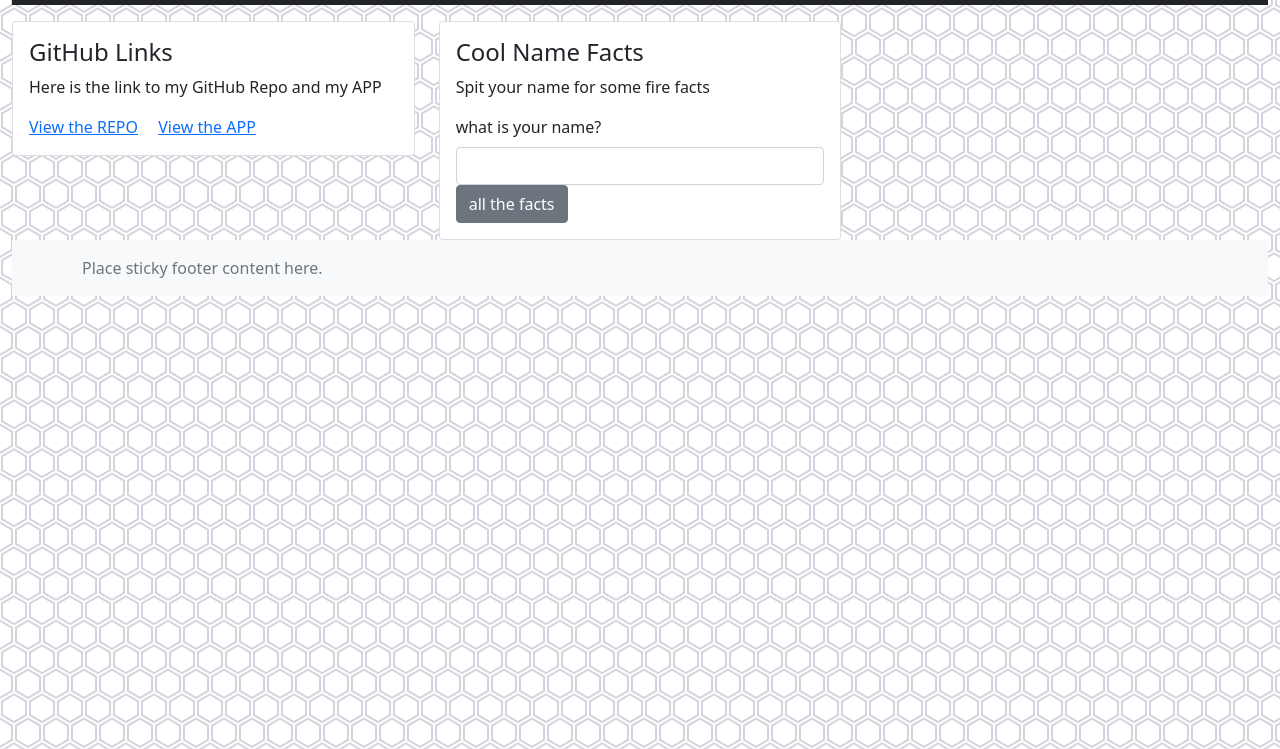
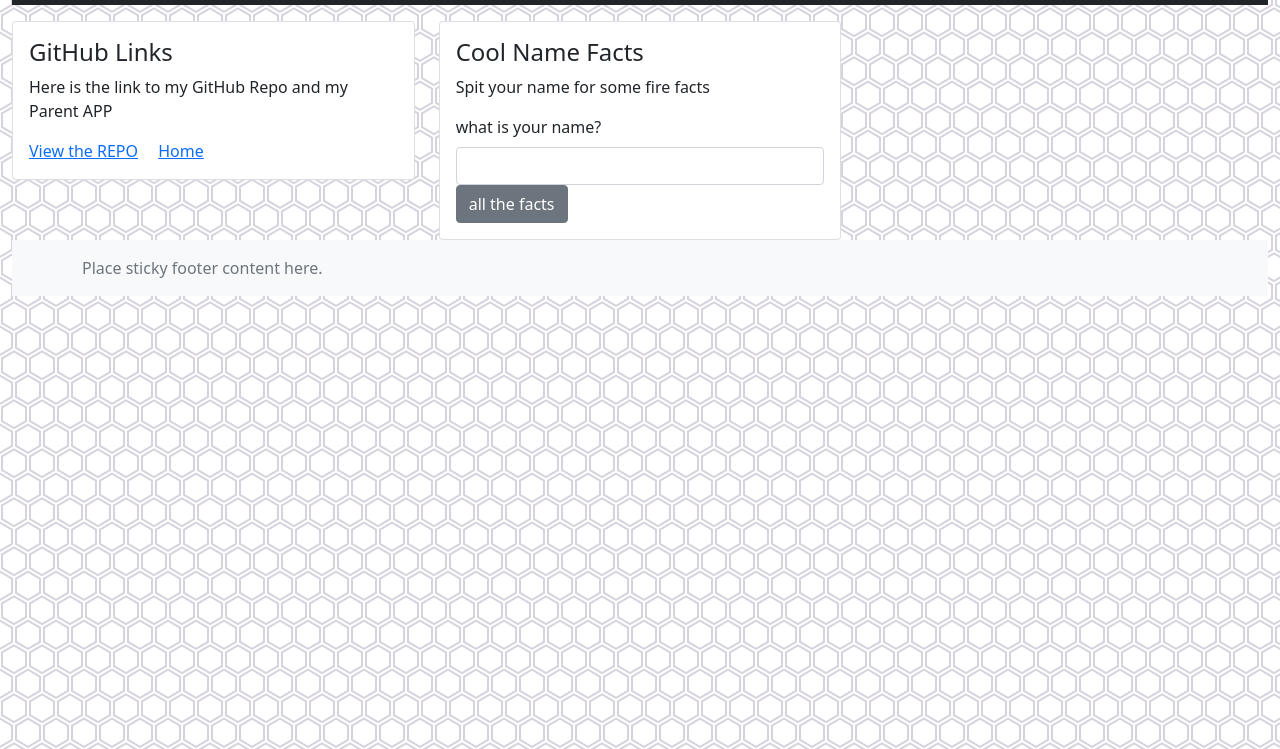
Before and after one commit to cgooch99/juicy-fruit, a plain HTML site: page index.html in a window 1280 px wide. Shown: the part 51-800 px from the top of the page. Drawn offline with nearby package versions, Linux system fonts and the light colour scheme; files that its build step writes are made by us from their sources.

Commit message:
Add files via upload

```diff
--- a/index.html
+++ b/index.html
@@ -40,11 +40,11 @@
       <div class="card">
         <div class="card-body">
           <h4 class="card-title">GitHub Links</h4>
-          <p class="card-text">Here is the link to my GitHub Repo and my APP</p>
+          <p class="card-text">Here is the link to my GitHub Repo and my Parent APP</p>
 
           <a href="https://github.com/cgooch99/juicy-fruit" class="card-link" target="affiliate">View the REPO</a>
 
-          <a href="https://cgooch99.github.io/juicy-fruit/" target="affiliate" class="card-link">View the APP</a>
+          <a href="https://cgooch99.github.io/echo-lab/" target="_blank" class="card-link">Home</a>
         </div>
       </div>
 
```
